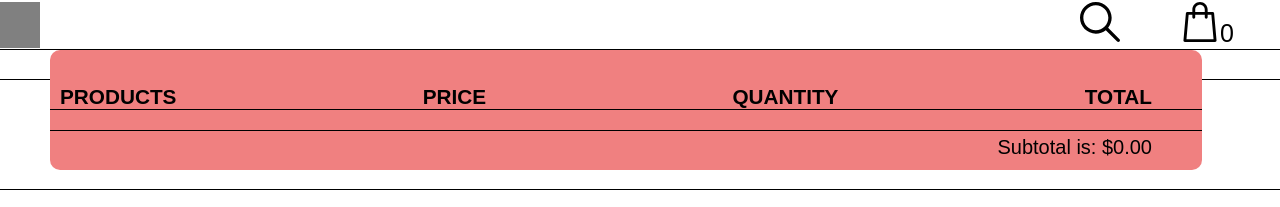
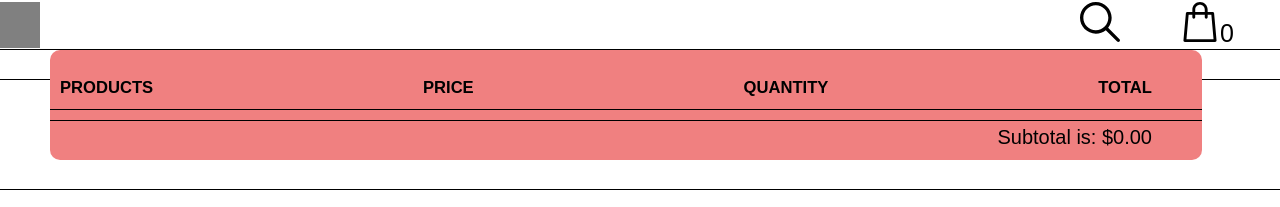
Before and after one commit to gabjcav/tema2, a plain HTML site: page index.html in a window 1280 px wide. Both pictures are taken after a click on the picture 1200 px from the left and 21 px from the top of the page. Shown: the top 207 px of the page. Drawn offline with Linux system fonts and the light colour scheme.

Commit message:
taking out an unncessary div

```diff
--- a/scripts/functions.js
+++ b/scripts/functions.js
@@ -25,15 +25,10 @@ function updateCart() {
     let counter = 0;
     cart.forEach(item => {counter += item.qty});
     cartCounter.innerText = counter;
-
-    let displayCart_Container = document.createElement("div");
-    displayCart_Container.class = "displayCart-container";
     let sum = 0
 
-   shopcartOverlay.appendChild(displayCart_Container)
-
    cart.forEach((item) => {
-       displayCart_Container.innerHTML +=  `
+       shopcartOverlay.innerHTML +=  `
        <div class="displayItem-container">
        <img src=${item.picUrl}>
        <div class="deleteButton" data-name="${item.name}">X</div>
--- a/styles/index.css
+++ b/styles/index.css
@@ -64,8 +64,6 @@ span {
 /* SHOPPING CART DISPLAY STYLING!!!! ----------------------*/
 #shopCart-overlay {
     background-color: lightcoral;
-    /* height: 100vh;
-    width: 100vw; */
     z-index: 9;
     visibility: hidden;
     position: fixed;
@@ -80,7 +78,7 @@ span {
 
 
 #display-label-container {
-    font-size: 2.5rem;
+    font-size: 2rem;
     display: flex;
     justify-content: space-between;
     padding-left: 1rem;
@@ -106,6 +104,7 @@ span {
 
 .displayItem-container {
     display: flex;
+    flex-wrap: wrap;
     padding: 1rem;
     font-size: 2rem;
     gap: 1rem;
@@ -124,6 +123,8 @@ span {
     justify-content: center;
     align-items: center;
     color: white;
+    /* position: absolute;
+    left: 9rem; */
 }
 
  .price-box {
```
Lines whose indentation alone changed are shown as unchanged.
